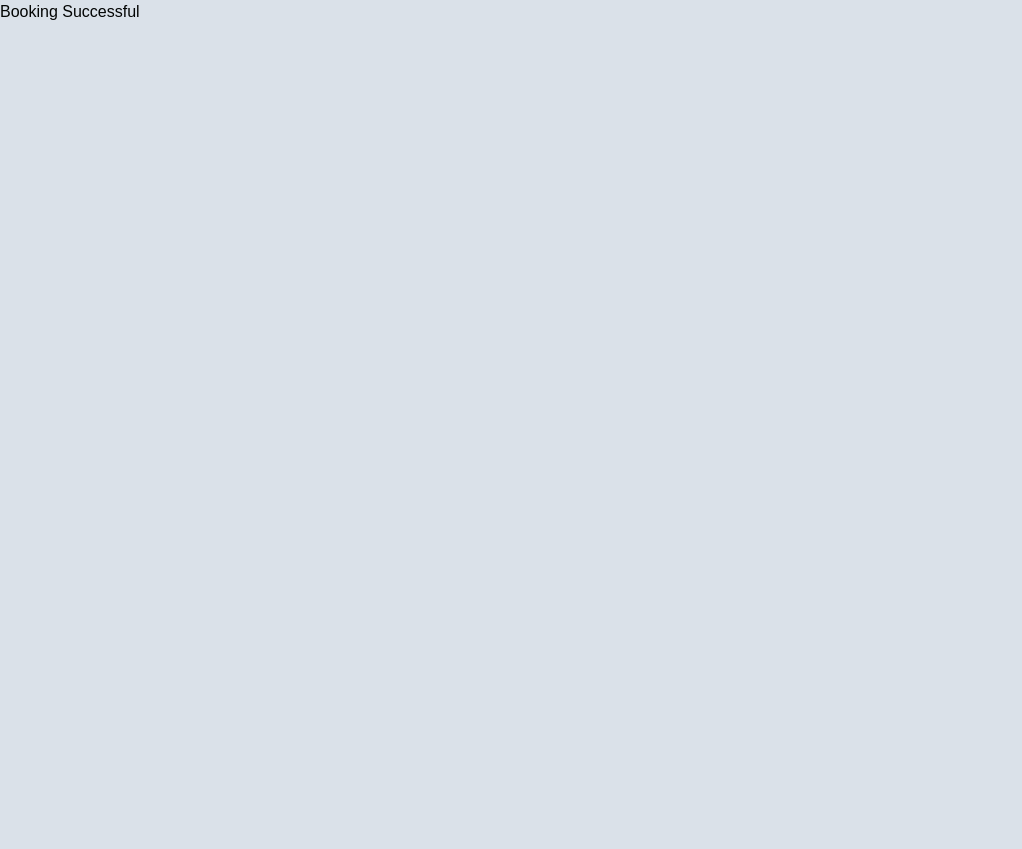
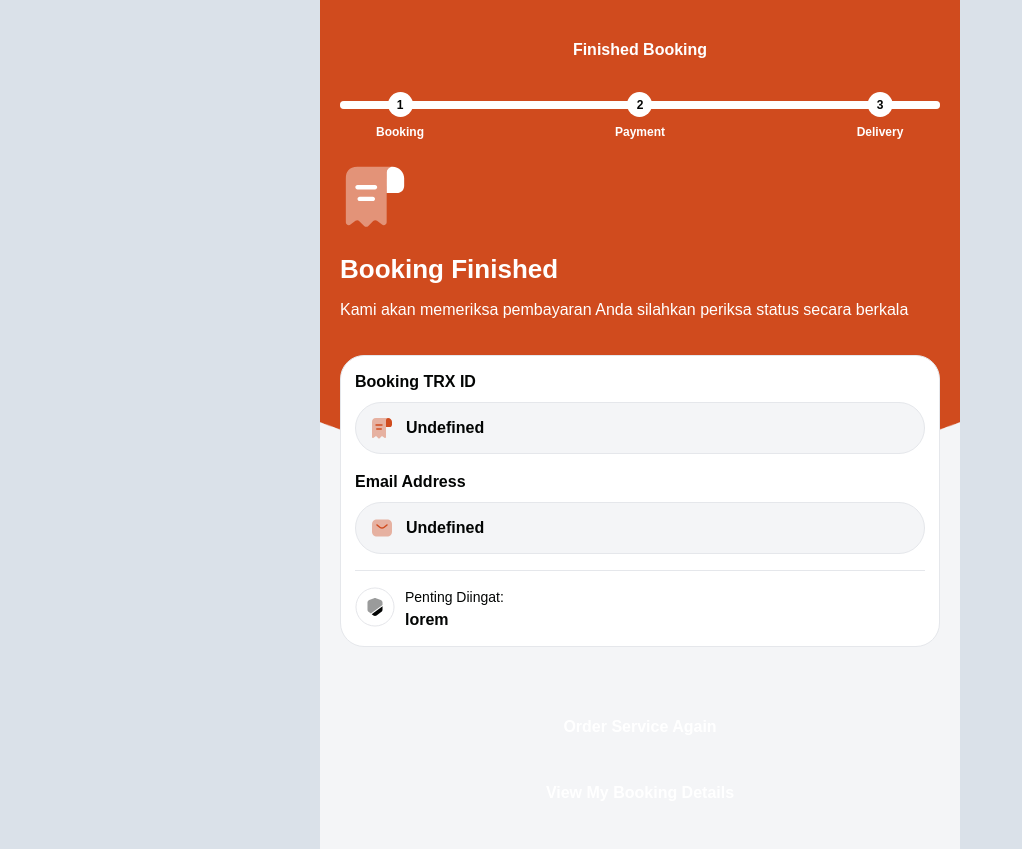
Before and after one commit to dimasdaffa/rumahrapihfe, a React (Vite) app: page /success-booking in a window 1280 px wide. Shown: the whole page, without its empty margins (0-1022 px from the left). Before the commit the page ends 800 px from the top, so only its background shows below. Built offline with nearby package versions, Linux system fonts and the light colour scheme.

Commit message:
feat: enhance SuccessBookingPage with booking details, progress bar, and navigation links

```diff
--- a/src/pages/SuccessBookingPage.tsx
+++ b/src/pages/SuccessBookingPage.tsx
@@ -1,7 +1,170 @@
+import { Link, useLocation } from "react-router-dom";
+
 export default function SuccessBookingPage() {
+    const location = useLocation();
+  const queryParams = new URLSearchParams(location.search);
+  const bookingTrxId = queryParams.get("trx_id");
+  const email = queryParams.get("email");
     return(
+        <main className="relative mx-auto min-h-screen w-full max-w-[640px] bg-[#F4F5F7] pb-[30px]">
+  <div id="Background" className="absolute left-0 right-0 top-0">
+    <img
+      src="/assets/images/backgrounds/orange.png"
+      alt="image"
+      className="h-[480px] w-full object-cover object-bottom"
+    />
+  </div>
+  <section
+    id="NavTop"
+    className="fixed left-0 right-0 top-[16px] z-30 transition-all duration-300"
+  >
+    <div className="relative mx-auto max-w-[640px] px-5">
+      <div
+        id="ContainerNav"
+        className="relative flex h-[68px] items-center justify-center rounded-[22px] transition-all duration-300"
+      >
+        <h2
+          id="Title"
+          className="font-semibold text-white transition-all duration-300"
+        >
+          Finished Booking
+        </h2>
+      </div>
+    </div>
+  </section>
+  <section id="ProgressBar" className="relative px-5 pt-[92px]">
+    <div className="flex">
+      <div className="flex flex-col items-center">
+        <div className="relative z-10 flex h-[25px] items-center">
+          <div className="h-2 w-[60px] rounded-full bg-[#E68B6D]" />
+          <div className="absolute h-2 w-[60px] rounded-full bg-white" />
+          <div className="absolute right-0 top-0 z-10 translate-x-1/2">
+            <div className="flex flex-col items-center gap-[6px]">
+              <div className="flex h-[25px] w-[25px] items-center justify-center rounded-full bg-white text-xs font-bold leading-[18px]">
+                1
+              </div>
+              <p className="text-xs font-semibold leading-[18px] text-white">
+                Booking
+              </p>
+            </div>
+          </div>
+        </div>
+      </div>
+      <div className="relative flex h-[25px] w-full items-center">
+        <div className="h-2 w-full rounded-full bg-[#E68B6D]" />
+        <div className="absolute h-2 w-1/2 rounded-full bg-white" />
+        <div className="absolute right-1/2 top-0 z-10 translate-x-1/2">
+          <div className="flex flex-col items-center gap-[6px]">
+            <div className="flex h-[25px] w-[25px] items-center justify-center rounded-full bg-white text-xs font-bold leading-[18px]">
+              2
+            </div>
+            <p className="text-xs font-semibold leading-[18px] text-white">
+              Payment
+            </p>
+          </div>
+        </div>
+        <div className="absolute right-0 h-2 w-1/2 rounded-full bg-white" />
+      </div>
+      <div className="relative z-10 flex h-[25px] w-[60px] items-center">
+        <div className="h-2 w-[60px] rounded-full bg-[#E68B6D]" />
+        <div className="absolute left-0 top-0 z-10 -translate-x-1/2">
+          <div className="flex flex-col items-center gap-[6px]">
+            <div className="flex h-[25px] w-[25px] items-center justify-center rounded-full bg-white text-xs font-bold leading-[18px]">
+              3
+            </div>
+            <p className="text-xs font-semibold leading-[18px] text-white">
+              Delivery
+            </p>
+          </div>
+        </div>
+        <div className="absolute h-2 w-full rounded-full bg-white" />
+      </div>
+    </div>
+  </section>
+  <div className="relative mt-[44px] px-5">
+    <img
+      src="/assets/images/icons/note-finished.svg"
+      alt="icon"
+      className="h-[70px] w-[70px] shrink-0"
+    />
+    <header className="mt-[19px] flex flex-col gap-[6px]">
+      <h1 className="text-[26px] font-extrabold leading-[39px] text-white">
+        Booking Finished
+      </h1>
+      <p className="leading-[30px] text-white">
+        Kami akan memeriksa pembayaran Anda silahkan periksa status secara
+        berkala
+      </p>
+    </header>
+    <section
+      id="BookingDetails"
+      className="mt-[30px] flex flex-col gap-4 rounded-3xl border border-rurapih-graylight bg-white px-[14px] py-[14px]"
+    >
+      <label className="flex flex-col gap-2">
+        <h4 className="font-semibold">Booking TRX ID</h4>
+        <div className="relative h-[52px] w-full overflow-hidden rounded-full border border-rurapih-graylight bg-[#F4F5F7]">
+          <img
+            src="/assets/images/icons/note-id-finished.svg"
+            alt="icon"
+            className="absolute left-[14px] top-1/2 h-6 w-6 shrink-0 -translate-y-1/2"
+          />
+          <input
+            readOnly
+            defaultValue={bookingTrxId ? bookingTrxId : "Undefined"}
+            className="h-full w-full rounded-full bg-transparent pl-[50px] font-semibold leading-6 placeholder:text-[16px] placeholder:font-normal placeholder:text-rurapih-gray focus:outline-none"
+            placeholder="Booking ID"
+            type="text"
+          />
+        </div>
+      </label>
+      <label className="flex flex-col gap-2">
+        <h4 className="font-semibold">Email Address</h4>
+        <div className="relative h-[52px] w-full overflow-hidden rounded-full border border-rurapih-graylight bg-[#F4F5F7]">
+          <img
+            src="/assets/images/icons/amplop-booking-form.svg"
+            alt="icon"
+            className="absolute left-[14px] top-1/2 h-6 w-6 shrink-0 -translate-y-1/2"
+          />
+          <input
+            readOnly
+            defaultValue={email ? email : "Undefined"}
+            className="h-full w-full rounded-full bg-transparent pl-[50px] font-semibold leading-6 placeholder:text-[16px] placeholder:font-normal placeholder:text-rurapih-gray focus:outline-none"
+            placeholder="Write your email"
+            type="email"
+          />
+        </div>
+      </label>
+      <hr className="border-rurapih-graylight" />
+      <div className="flex gap-[10px]">
+        <img
+          src="/assets/images/icons/penting-finished.svg"
+          alt="icon"
+          className="h-[40px] w-[40px] shrink-0"
+        />
         <div>
-            <h1>Booking Successful</h1>
+          <p className="text-sm leading-[21px] text-rurapih-gray">
+            Penting Diingat:
+          </p>
+          <strong className="font-semibold">
+            lorem
+          </strong>
         </div>
+      </div>
+    </section>
+    <section id="Btn" className="mt-[54px] flex flex-col gap-[14px]">
+      <Link to={"/"}>
+        <p className="w-full rounded-full bg-rurapih-orange py-[14px] text-center font-semibold text-white transition-all duration-300 hover:shadow-[0px_4px_10px_0px_#D04B1E80]">
+          Order Service Again
+        </p>
+      </Link>
+      <Link to={"/my-booking"}>
+        <p className="w-full rounded-full bg-rurapih-black py-[14px] text-center font-semibold text-white">
+          View My Booking Details
+        </p>
+      </Link>
+    </section>
+  </div>
+</main>
+
     );
 }
```
